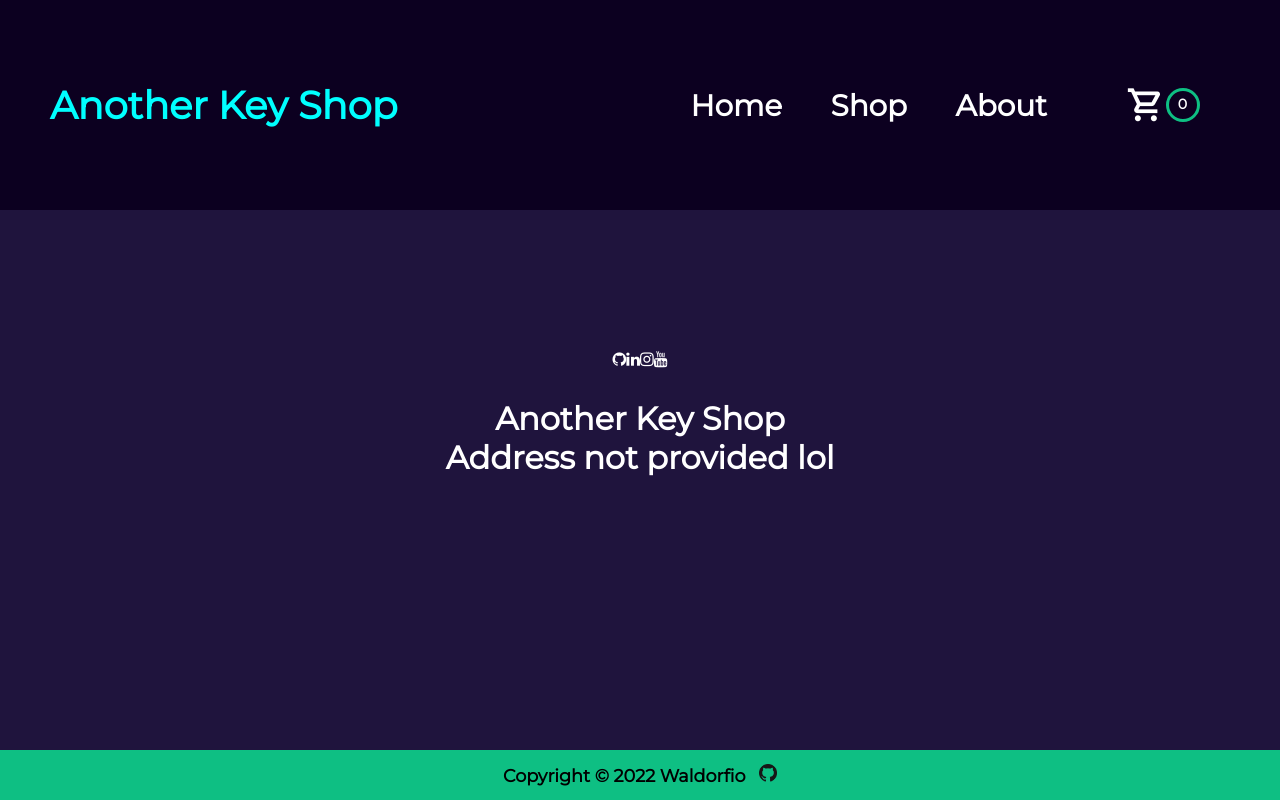
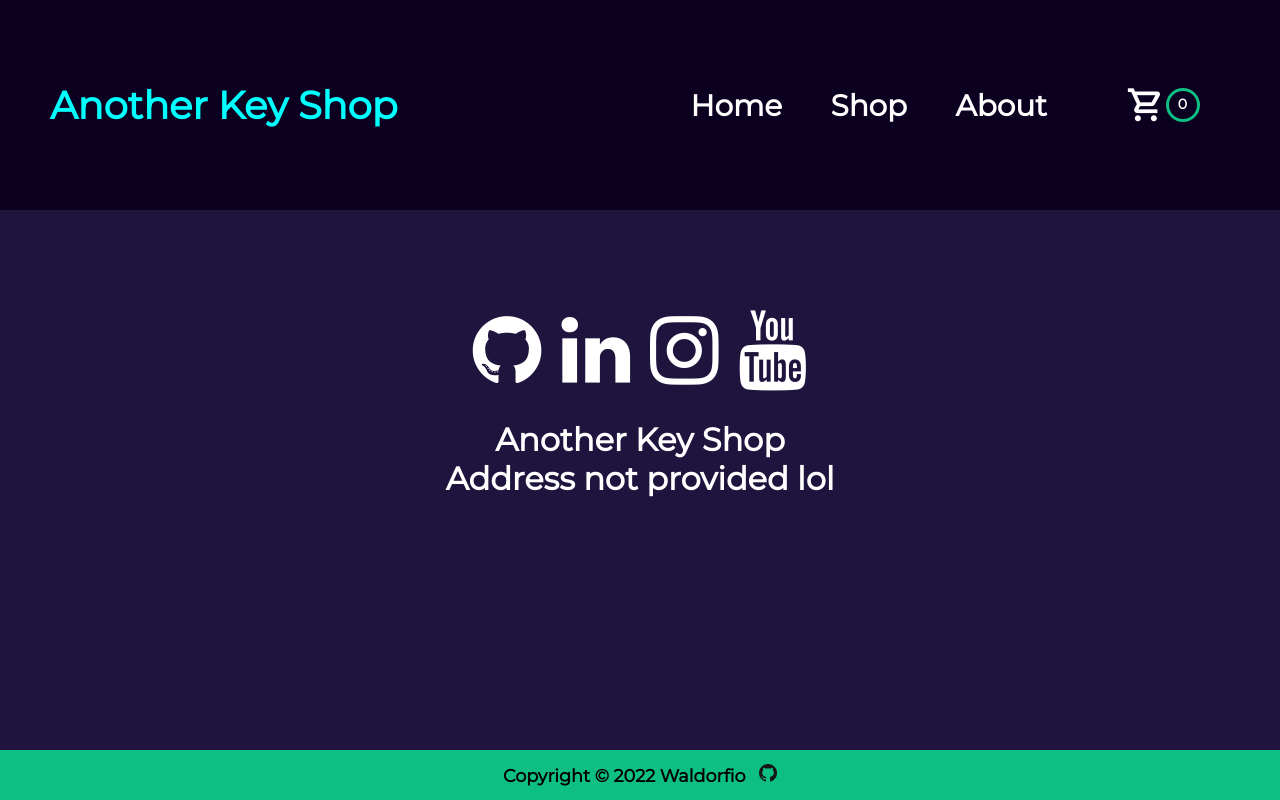
Before and after one commit to Waldorfio/shopping-cart, a React (Create React App) app: page /about in a window 1280 px wide. Built offline with nearby package versions, Linux system fonts and the light colour scheme.

Commit message:
Add styling for About page logos

```diff
--- a/src/About.tsx
+++ b/src/About.tsx
@@ -2,11 +2,10 @@ const About = () => {
     return (
       <div id='about-content'>
         <div id='about-links'>
-          <a href="github/com/waldorfio" class="fa fa-github"></a>
-          <a href="https://www.linkedin.com/in/wally-h/" class="fa fa-linkedin"></a>
-          <a href="https://www.youtube.com/watch?v=dQw4w9WgXcQ" class="fa fa-instagram"></a>
-          <a href="https://www.youtube.com/watch?v=dQw4w9WgXcQ" class="fa fa-discord"></a>
-          <a href="https://www.youtube.com/watch?v=dQw4w9WgXcQ" class="fa fa-youtube"></a>
+          <a href="https://www.github.com/waldorfio" id='github-logo' className="fa fa-github"></a>
+          <a href="https://www.linkedin.com/in/wally-h/" id='linked-logo' className="fa fa-linkedin"></a>
+          <a href="https://www.youtube.com/watch?v=dQw4w9WgXcQ" id='insta-logo' className="fa fa-instagram"></a>
+          <a href="https://www.youtube.com/watch?v=dQw4w9WgXcQ" id='youtube-logo' className="fa fa-youtube"></a>
         </div>
         <div id='contact-info'>Another Key Shop<br></br>Address not provided lol</div>
       </div>
--- a/src/styles/style.css
+++ b/src/styles/style.css
@@ -323,16 +323,27 @@ body {
 /* ABOUT */
 #about-content {
     display: grid;
-    grid-template-rows: 0.4fr 1fr;
+    grid-template-rows: 0.5fr 1fr;
     gap: 30px;
     background-color: #1f143d;
     color: white;
     padding: 30px;
 }
 #about-links {
+    display: grid;
+    grid-template-columns: repeat(4, 1fr);
+    gap: 20px;
     align-self: end;
     justify-self: center;
 }
+#about-links > a {
+    font-size: 5em;
+}
+#github-logo:hover {color: #171515}
+#linked-logo:hover {color: #0072b1}
+#insta-logo:hover {color: #833AB4}
+#youtube-logo:hover {color: red}
+
 #contact-info {
     font-weight: 800;
     font-size: 2em;
```
